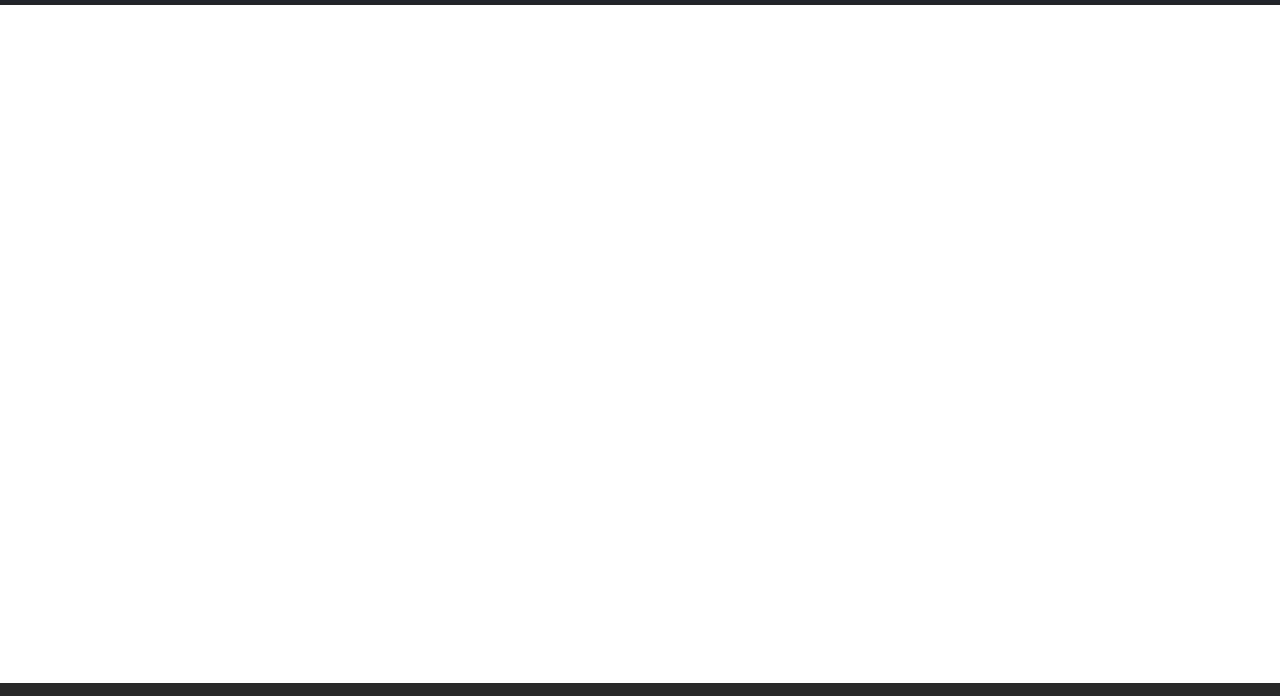
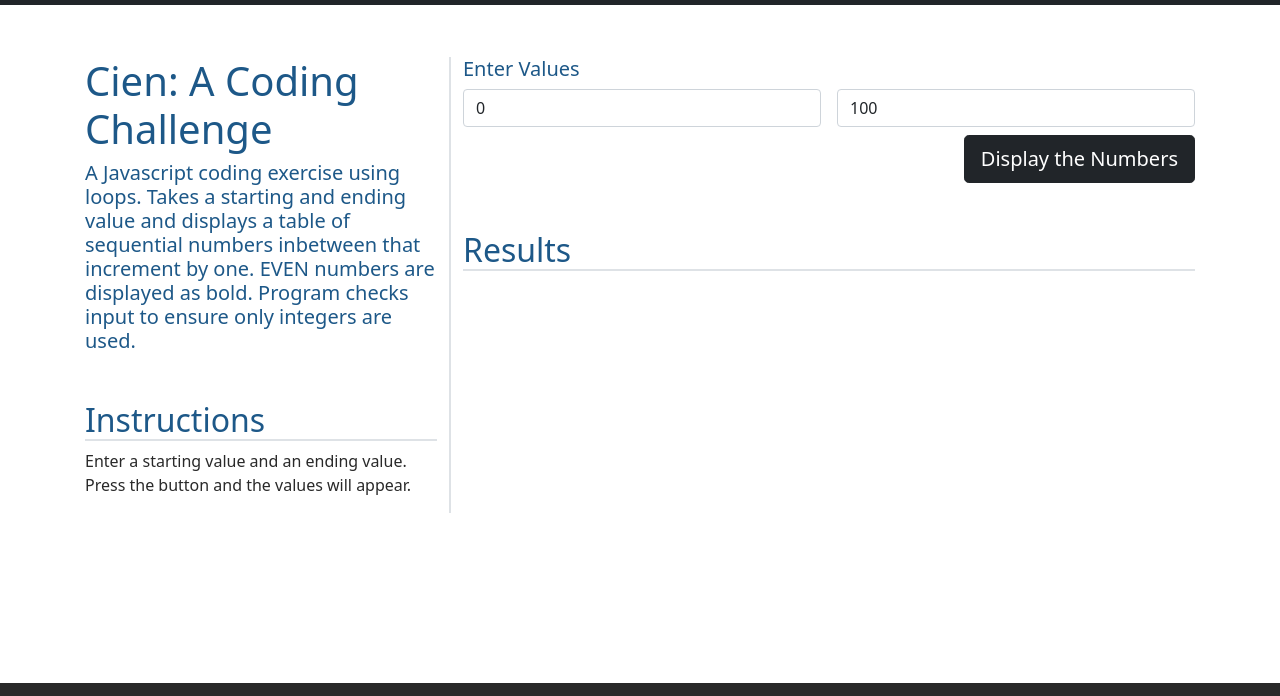
Before and after one commit to MuggsyCodes/JSSiteTemplate, a plain HTML site: page app.html in a window 1280 px wide. Shown: the part 51-747 px from the top of the page. Drawn offline with nearby package versions, Linux system fonts and the light colour scheme.

Commit message:
Updated app, code & index files
Pushed some template updates

```diff
--- a/app.html
+++ b/app.html
@@ -36,21 +36,65 @@
                     <a class="nav-link" href="code.html">The Code</a>
                 </li>
                 <li class="nav-item">
-                    <a class="nav-link" target="_blank" href="#">Git Repo</a>
+                    <a class="nav-link" target="_blank" href="https://github.com/MuggsyCodes">Git Repo</a>
                 </li>
                 <li class="nav-item">
-                    <a class="nav-link" target="_blank" href="#">About</a>
+                    <a class="nav-link" target="_blank" href="https://github.com/MuggsyCodes">About</a>
                 </li>
             </ul>
         </div>
     </div>
 </nav>
  <!-- ==== Main Section ==== -->
-    <main class="flex-shrink-0">
-        <div class="container">
+ <main class="flex-shrink-0">
+    <div class="container mt-5">
+        <div class="row row-cols-1 row-cols-lg-2">
+            <!--Description and Instructions-->
+            <div class="col-lg-4 border-end border-2">
+                <h1 class="racing">Cien: A Coding Challenge</h1>
+                <h4 class=" lead robot">
+                    A Javascript coding exercise using loops. Takes a starting and ending  value and displays a table of sequential
+                    numbers inbetween that increment by one. <span class="even">EVEN </span>numbers are displayed as bold. Program checks input to
+                    ensure only integers are used.
+                </h4>
+                <h2 class="robot mt-5 border-bottom border-2">
+                    Instructions
+                </h2>
+                <p class="robot">Enter a starting value and an ending value. Press the button and the values will appear. </p>
+            </div>
+            <!--Try it out section-->
+            <div class="col-lg-8">
+                <div>
+                    <h5>Enter Values</h5>
+                    <form class="row gy-2 gx-3">
+                        <div class="col">
+                            <input id="start_value" type="number" class="form-control" placeholder="Start Value" value=0 aria-label="Start Value">
 
+                        </div>
+                        <div class="col">
+                            <input id="end_value" type="number" class="form-control" placeholder="End Value" value=100 aria-label="End Value">
+
+                        </div>
+                        <!--Button-->
+                        <div class="col-12 d-flex justify-content-end">
+                            <button id="btn_submit" type="button" class="btn btn-dark btn-lg">Display the Numbers</button>
+                        </div>
+                    </form>
+                    <h2 class="mt-5 border-bottom border-2">Results</h2>
+                    <div class="table-responsive">
+                        <table class="table table-striped table-sm">
+                            <tbody id="results">
+                                <!--Results go here using Js-->
+
+                            </tbody>
+                        </table>
+                    </div>
+                </div>
+            </div>
         </div>
-    </main>
+
+    </div>
+</main>
     <!-- ==== Footer Section ==== -->
     <footer class="footer mt-auto py-3">
         <div class="container-fluid">
--- a/js/site.js
+++ b/js/site.js
@@ -1,5 +1,5 @@
-//This is NOT Python and that's OK!
-// Every line in Javascript ends in semicolon .... boo...
+//Raw Js code goes here
+
 funtion helloWorld() {
     alert("hello World");
 }
```
Also changed, not shown: code.html (+2 -2 lines), index.html (+1 -1 lines).
